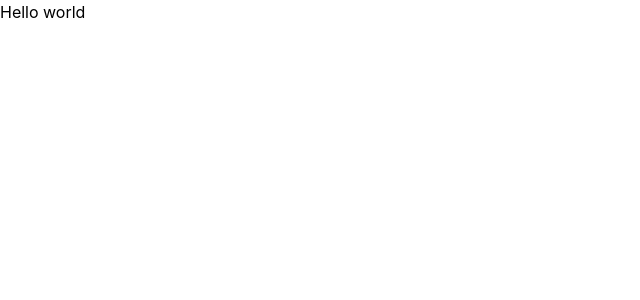
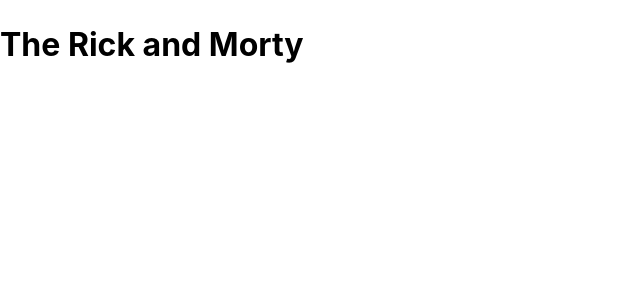
Before and after one commit to ElenaWebDev984/rick_and_morty, a React (Vite) app: page / in a window 1280 px wide. Shown: the top 300 px of the page, without its empty margins (0-640 px from the left). Built offline with nearby package versions, Linux system fonts and the light colour scheme.

Commit message:
added HomePage

```diff
--- a/src/App.jsx
+++ b/src/App.jsx
@@ -1,5 +1,11 @@
+import {HomePage} from "./pages/HomePage/HomePage.js";
+
 function App() {
-    return <div>Hello world</div>
+    return (
+        <div>
+            <HomePage />
+        </div>
+    )
 }
 
 export default App
```
